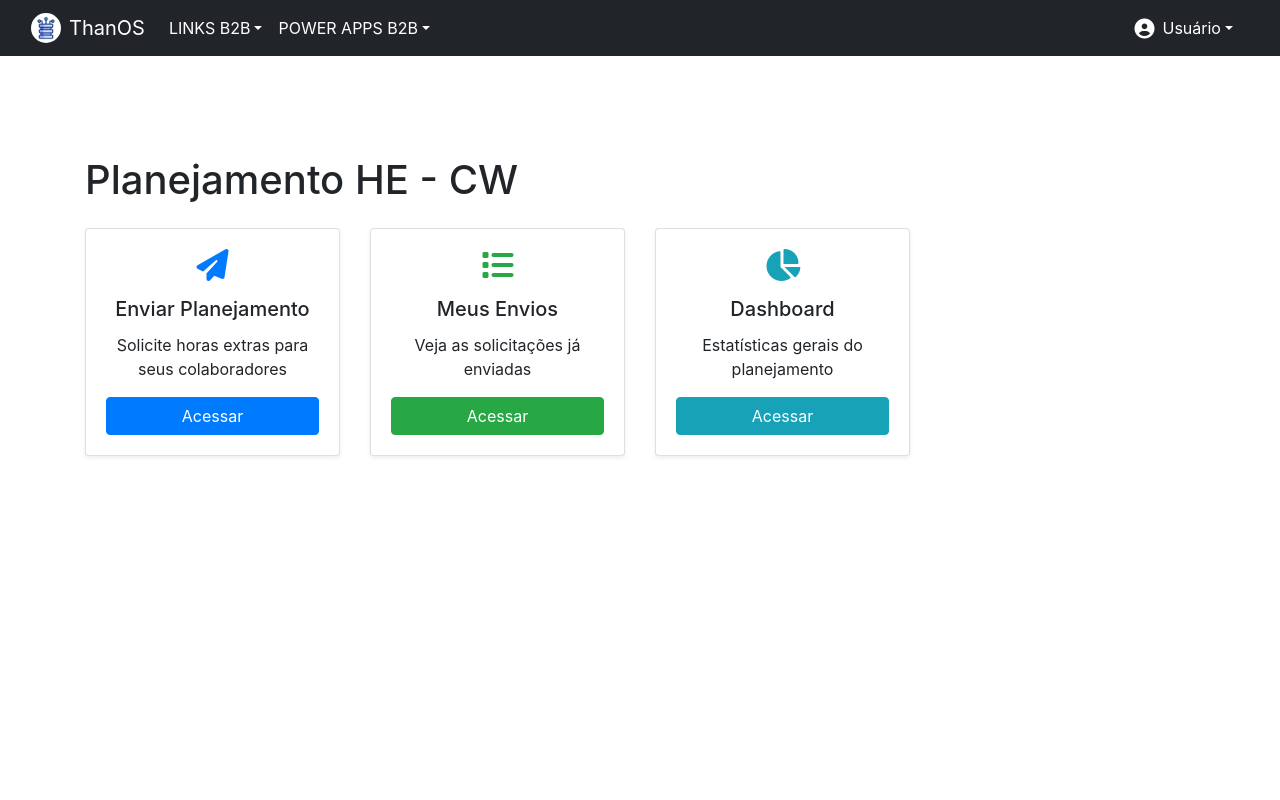
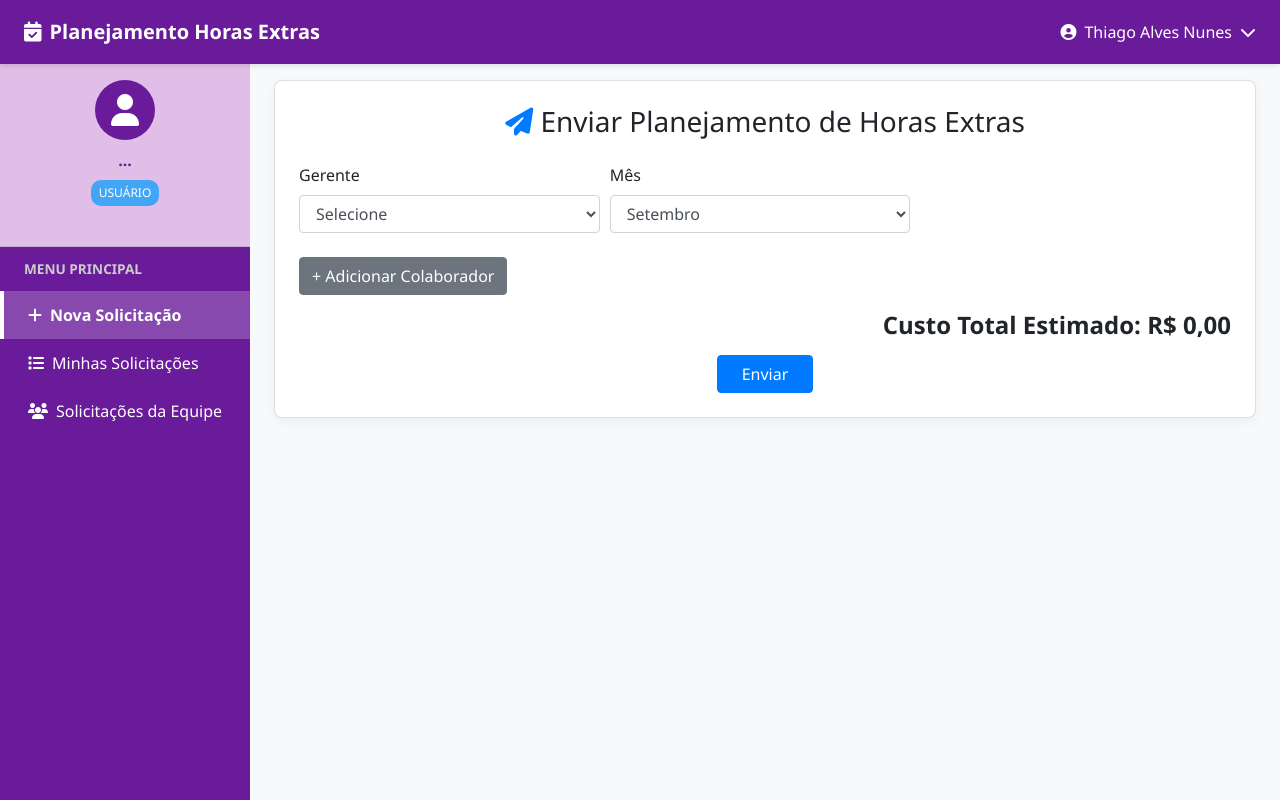
Before and after one commit to TH-SPACE/sgq-app, a website: page app_he/views/planejamento_he.html in a window 1280 px wide. Drawn offline with nearby package versions, Linux system fonts and the light colour scheme; no server answers.

Commit message:
novo layout para o HE

```diff
--- a/app_he/views/planejamento_he.html
+++ b/app_he/views/planejamento_he.html
@@ -2,212 +2,448 @@
 <html lang="pt-BR">
 
 <head>
-    <meta charset="utf-8" />
-    <meta name="viewport" content="width=device-width, initial-scale=1, shrink-to-fit=no" />
-    <title>PLANEJAMENTO HE - CW</title>
-    <link rel="icon" type="image/png" href="/img/MANOPLA.gif" />
+    <meta charset="UTF-8">
+    <meta name="viewport" content="width=device-width, initial-scale=1.0">
+    <title>Planejamento de Horas Extras</title>
 
-    <!-- Bootstrap CSS -->
-    <link rel="stylesheet" href="https://cdn.jsdelivr.net/npm/bootstrap@4.6.2/dist/css/bootstrap.min.css" />
+    <!-- Bootstrap 4.6.2 (compatível com seu enviar.js) -->
+    <link rel="stylesheet" href="https://cdn.jsdelivr.net/npm/bootstrap@4.6.2/dist/css/bootstrap.min.css">
 
     <!-- Font Awesome -->
-    <link rel="stylesheet" href="https://cdnjs.cloudflare.com/ajax/libs/font-awesome/6.5.0/css/all.min.css" />
+    <link rel="stylesheet" href="https://cdnjs.cloudflare.com/ajax/libs/font-awesome/6.5.0/css/all.min.css">
 
-    <link rel="stylesheet" href="/css/menu.css" />
+    <!-- Select2 -->
+    <link href="https://cdn.jsdelivr.net/npm/select2@4.1.0-rc.0/dist/css/select2.min.css" rel="stylesheet">
+
+    <style>
+        :root {
+            --primary-color: #6a1b9a;
+            --primary-light: #e1bee7;
+        }
+
+        body {
+            font-family: 'Segoe UI', Tahoma, Geneva, Verdana, sans-serif;
+            background-color: #f5f5f5;
+            margin: 0;
+            padding: 0;
+            height: 100vh;
+            display: flex;
+            flex-direction: column;
+        }
+
+        /* Barra Superior Fixa */
+        .navbar {
+            background-color: var(--primary-color);
+            color: white;
+            padding: 0.75rem 1.5rem;
+            display: flex;
+            justify-content: space-between;
+            align-items: center;
+            box-shadow: 0 2px 5px rgba(0, 0, 0, 0.1);
+            z-index: 1000;
+            position: fixed;
+            top: 0;
+            left: 0;
+            right: 0;
+        }
+
+        .navbar-brand {
+            font-weight: bold;
+            font-size: 1.25rem;
+            display: flex;
+            align-items: center;
+            gap: 0.5rem;
+        }
+
+        .user-menu {
+            position: relative;
+            cursor: pointer;
+        }
+
+        .dropdown-menu {
+            position: absolute;
+            right: 0;
+            top: 100%;
+            background: white;
+            border: 1px solid #ddd;
+            box-shadow: 0 4px 8px rgba(0, 0, 0, 0.1);
+            border-radius: 8px;
+            display: none;
+            z-index: 1000;
+        }
+
+        .dropdown-menu a {
+            display: block;
+            padding: 0.5rem 1rem;
+            color: #333;
+            text-decoration: none;
+        }
+
+        .dropdown-menu a:hover {
+            background-color: #f8f9fa;
+        }
+
+        /* Corpo Principal */
+        .main-content {
+            display: flex;
+            flex: 1;
+            margin-top: 56px;
+            /* Altura da barra superior */
+            overflow: hidden;
+        }
+
+        /* Menu Lateral */
+        .sidebar {
+            width: 250px;
+            background-color: var(--primary-color);
+            color: white;
+            display: flex;
+            flex-direction: column;
+            overflow-y: auto;
+            box-shadow: 2px 0 5px rgba(0, 0, 0, 0.1);
+        }
+
+        .sidebar-header {
+            padding: 1.5rem;
+            background-color: var(--primary-light);
+            color: var(--primary-color);
+            text-align: center;
+            border-bottom: 1px solid rgba(0, 0, 0, 0.1);
+        }
+
+        .sidebar-profile {
+            display: flex;
+            flex-direction: column;
+            align-items: center;
+            gap: 0.5rem;
+            margin-bottom: 1rem;
+        }
+
+        .profile-icon {
+            width: 60px;
+            height: 60px;
+            background-color: var(--primary-color);
+            border-radius: 50%;
+            display: flex;
+            align-items: center;
+            justify-content: center;
+            color: white;
+            font-size: 2rem;
+        }
+
+        .profile-name {
+            font-weight: bold;
+            font-size: 1rem;
+        }
+
+        .profile-role {
+            background-color: #42a5f5;
+            color: white;
+            padding: 0.25rem 0.5rem;
+            border-radius: 10px;
+            font-size: 0.75rem;
+        }
+
+        .menu-title {
+            padding: 0.75rem 1.5rem;
+            font-weight: bold;
+            color: #ccc;
+            font-size: 0.85rem;
+            text-transform: uppercase;
+        }
+
+        .menu-item {
+            padding: 0.75rem 1.5rem;
+            color: white;
+            text-decoration: none;
+            display: flex;
+            align-items: center;
+            gap: 0.5rem;
+            transition: background-color 0.2s;
+            border-left: 4px solid transparent;
+        }
+
+        .menu-item:hover {
+            background-color: rgba(255, 255, 255, 0.1);
+        }
+
+        .menu-item.active {
+            background-color: rgba(255, 255, 255, 0.2);
+            border-left-color: white;
+            font-weight: bold;
+        }
+
+        /* Conteúdo Principal */
+        .content {
+            flex: 1;
+            padding: 1.5rem;
+            background-color: #f8f9fa;
+            overflow-y: auto;
+        }
+
+        .card {
+            background: white;
+            border-radius: 8px;
+            box-shadow: 0 4px 12px rgba(0, 0, 0, 0.05);
+            padding: 1.5rem;
+        }
+
+        .card-title {
+            color: var(--primary-color);
+            font-weight: bold;
+            font-size: 1.5rem;
+            margin-bottom: 1.5rem;
+            display: flex;
+            align-items: center;
+            gap: 0.5rem;
+        }
+
+        .is-invalid {
+            border-color: red !important;
+            background-color: #ffe6e6;
+        }
+
+        .erro-msg {
+            color: red;
+            font-size: 0.85em;
+        }
+
+        .select2-container .select2-selection--single {
+            height: 38px !important;
+            padding: 5px 8px !important;
+        }
+
+        /* Responsividade */
+        @media (max-width: 768px) {
+            .sidebar {
+                width: 100%;
+                height: auto;
+                flex-direction: row;
+                overflow-x: auto;
+            }
+
+            .sidebar-header {
+                padding: 1rem;
+                flex-shrink: 0;
+            }
+
+            .menu-title {
+                display: none;
+            }
+
+            .menu-item {
+                padding: 0.5rem 1rem;
+                font-size: 0.9rem;
+            }
+
+            .content {
+                padding: 1rem;
+            }
+        }
+    </style>
 </head>
 
 <body>
-    <!-- Navbar -->
-    <nav id="topbar" class="navbar navbar-expand-lg navbar-dark fixed-top">
-        <div class="container-fluid">
-            <a class="navbar-brand d-flex align-items-center" href="/home">
-                <img src="/img/base-de-dados.gif" width="30" height="30" class="rounded-circle mr-2" alt="Logo">
-                <span>ThanOS</span>
-            </a>
-            <button class="navbar-toggler" type="button" data-toggle="collapse" data-target="#navbarContent"
-                aria-controls="navbarContent" aria-expanded="false" aria-label="Toggle navigation">
-                <span class="navbar-toggler-icon"></span>
-            </button>
-
-            <div class="collapse navbar-collapse" id="navbarContent">
-                <ul class="navbar-nav mr-auto">
-
-                    <li class="nav-item active" id="posBd" style=" display: none;">
-                        <a class="nav-link" href="/home/pos_bd_b2b">PÓS BD B2B</a>
-                    </li>
-                    <li class=" nav-item active" id="vida_sigitm" style=" display: none;">
-                        <a class="nav-link" href="/home/sigitm">VIDA SIGITM</a>
-                    </li>
-                    <li class="nav-item dropdown active">
-                        <a class="nav-link dropdown-toggle" href="#" id="menuDropdown" role="button"
-                            data-toggle="dropdown" aria-haspopup="true" aria-expanded="false">LINKS B2B</a>
-                        <div class="dropdown-menu" aria-labelledby="menuDropdown">
-
-                            <a class="dropdown-item" href="https://brtdtlts0002fu.redecorp.br/gps/dashboard_b2b/index"
-                                target="_blank" rel="noopener noreferrer">GPS EMPRESARIAL</a>
-
-                            <a class="dropdown-item"
-                                href="https://app.powerbi.com/groups/me/reports/3138e4a6-bc78-4424-9ce6-c67b6a55644d/ReportSectionb445b0614e5c0e30a351?experience=power-bi&clientSideAuth=0"
-                                target="_blank" rel="noopener noreferrer">IRR/IRT B2B</a>
-
-                            <a class="dropdown-item"
-                                href="https://app.powerbi.com/groups/me/reports/8448e95d-70a3-4dcd-8b5f-74cf7de5c377/ReportSection1d11583f2f338d57ce8e?experience=power-bi"
-                                target="_blank" rel="noopener noreferrer">ABERTOS E ENCERRADOS / VUST</a>
-
-                            <a class="dropdown-item"
-                                href="https://app.powerbi.com/groups/me/reports/77ce5d9e-0de8-4a24-992c-5905c57c1e3b/ReportSection?experience=power-bi">PLANTA
-                                B2B</a>
-                            <div class="dropdown-divider"></div>
-
+    <!-- Barra Superior Fixa -->
+    <div class="navbar">
+        <div class="navbar-brand">
+            <i class="fas fa-calendar-check"></i>
+            Planejamento Horas Extras
         </div>
-                    </li>
-                    <li class="nav-item dropdown active">
-                        <a class="nav-link dropdown-toggle" href="#" id="menuDropdown" role="button"
-                            data-toggle="dropdown" aria-haspopup="true" aria-expanded="false">POWER APPS B2B</a>
-                        <div class="dropdown-menu" aria-labelledby="menuDropdown">
-                            <a class="dropdown-item"
-                                href="https://apps.powerapps.com/play/e/default-9744600e-3e04-492e-baa1-25ec245c6f10/a/4a6e89fa-81bd-43f3-82b7-5799ed6f108f?hidenavbar=true"
-                                target="_blank" rel="noopener noreferrer">QUALIDADE B2B</a>
-
-                            <a class="dropdown-item"
-                                href="https://apps.powerapps.com/play/e/default-9744600e-3e04-492e-baa1-25ec245c6f10/a/ba24c9cb-d58a-431c-88bf-30719d3f054f?tenantId=9744600e-3e04-492e-baa1-25ec245c6f10&sourcetime=1754675609437&source=portal"
-                                target="_blank" rel="noopener noreferrer">IRR B2B</a>
-
-                            <a class="dropdown-item"
-                                href="https://apps.powerapps.com/play/e/default-9744600e-3e04-492e-baa1-25ec245c6f10/a/a28a8168-8d3b-44fd-8d97-30772b7b8263?tenantId=9744600e-3e04-492e-baa1-25ec245c6f10&sourcetime=1754675609435&source=portal">B2B
-                                VUST</a>
-                            <div class="dropdown-divider"></div>
-
+        <div class="user-menu">
+            <div style="display: flex; align-items: center; gap: 0.5rem; cursor: pointer;">
+                <i class="fas fa-user-circle"></i>
+                <span id="userName">Thiago Alves Nunes</span>
+                <i class="fas fa-chevron-down"></i>
             </div>
-                    </li>
-                </ul>
-
-                <!-- Usuário -->
-                <div class="dropdown">
-                    <a class="nav-link dropdown-toggle text-white d-flex align-items-center" href="#"
-                        id="usuarioDropdown" role="button" data-toggle="dropdown" aria-haspopup="true"
-                        aria-expanded="false">
-                        <i class="fas fa-user-circle fa-lg mr-2"></i>
-                        <span id="nomeUsuario">Usuário</span>
-                    </a>
-                    <div class="dropdown-menu dropdown-menu-right shadow-sm" aria-labelledby="usuarioDropdown">
-                        <a id="painelUpload" class="dropdown-item" href="/home/upload_bases"" style=" display: none;">
-                            <i class="fa-solid fa-upload text-info mr-2"></i>UPLOAD BASES
-                        </a>
-                        <a id="painelAdmBtn" class="dropdown-item" href="/admin" style="display: none;">
-                            <i class="fas fa-cogs text-warning mr-2"></i>PAINEL ADM
-                        </a>
-                        <a class="dropdown-item" href="/auth/logout">
-                            <i class="fas fa-sign-out-alt text-danger mr-2"></i>SAIR
-                        </a>
-
-                    </div>
-                </div>
-            </div>
-        </div>
-    </nav>
-
-    <div class="container mt-5 pt-5">
-        <h1 class="mb-4">Planejamento HE - CW</h1>
-        <div class="row">
-            <!-- Card Enviar -->
-            <div class="col-md-3">
-                <div class="card shadow-sm">
-                    <div class="card-body text-center">
-                        <i class="fa-solid fa-paper-plane fa-2x text-primary mb-3"></i>
-                        <h5 class="card-title">Enviar Planejamento</h5>
-                        <p class="card-text">Solicite horas extras para seus colaboradores</p>
-                        <a href="/planejamento-he/enviar" class="btn btn-primary btn-block">Acessar</a>
+            <div class="dropdown-menu">
+                <a href="#" id="logoutLink"><i class="fas fa-sign-out-alt"></i> Sair</a>
             </div>
         </div>
     </div>
 
-            <!-- Card Envios -->
-            <div class="col-md-3">
-                <div class="card shadow-sm">
-                    <div class="card-body text-center">
-                        <i class="fa-solid fa-list fa-2x text-success mb-3"></i>
-                        <h5 class="card-title">Meus Envios</h5>
-                        <p class="card-text">Veja as solicitações já enviadas</p>
-                        <a href="/planejamento-he/envios" class="btn btn-success btn-block">Acessar</a>
+    <!-- Corpo Principal -->
+    <div class="main-content">
+        <!-- Menu Lateral -->
+        <div class="sidebar">
+            <div class="sidebar-header">
+                <div class="sidebar-profile">
+                    <div class="profile-icon">
+                        <i class="fas fa-user"></i>
                     </div>
+                    <div class="profile-name" id="sidebarUserName">...</div>
+                    <div class="profile-role">USUÁRIO</div>
                 </div>
             </div>
 
-            <!-- Card Dash -->
-            <div class="col-md-3">
-                <div class="card shadow-sm">
-                    <div class="card-body text-center">
-                        <i class="fa-solid fa-chart-pie fa-2x text-info mb-3"></i>
-                        <h5 class="card-title">Dashboard</h5>
-                        <p class="card-text">Estatísticas gerais do planejamento</p>
-                        <a href="/planejamento-he/dash" class="btn btn-info btn-block">Acessar</a>
-                    </div>
-                </div>
+            <div class="menu-title">MENU PRINCIPAL</div>
+
+            <a href="#" class="menu-item active" data-page="novaSolicitacao">
+                <i class="fas fa-plus"></i>
+                Nova Solicitação
+            </a>
+
+            <a href="#" class="menu-item" data-page="minhasSolicitacoes">
+                <i class="fas fa-list"></i>
+                Minhas Solicitações
+            </a>
+
+            <a href="#" class="menu-item" data-page="solicitacoesEquipe">
+                <i class="fas fa-users"></i>
+                Solicitações da Equipe
+            </a>
         </div>
 
-            <!-- Card Aprovação -->
-            <div class="col-md-3" id="cardAprovacao" style="display:none;">
-                <div class="card shadow-sm">
-                    <div class="card-body text-center">
-                        <i class="fa-solid fa-check-double fa-2x text-warning mb-3"></i>
-                        <h5 class="card-title">Fila de Aprovação</h5>
-                        <p class="card-text">Diretores aprovam ou recusam solicitações</p>
-                        <a href="/planejamento-he/aprovacao" class="btn btn-warning btn-block">Acessar</a>
+        <!-- Conteúdo Principal -->
+        <div class="content">
+            <!-- Tela: Nova Solicitação -->
+            <div id="novaSolicitacao" class="card">
+                <h3 class="text-center mb-4">
+                    <i class="fa-solid fa-paper-plane text-primary"></i>
+                    Enviar Planejamento de Horas Extras
+                </h3>
+
+                <!-- Seleção fixa -->
+                <div class="row">
+                    <div class="col-md-8">
+                        <div class="form-row mb-4">
+                            <div class="col-md-6">
+                                <label for="gerente">Gerente</label>
+                                <select id="gerente" class="form-control" required>
+                                    <option value="">Selecione</option>
+                                </select>
                             </div>
+                            <div class="col-md-6">
+                                <label for="mes">Mês</label>
+                                <select id="mes" class="form-control" required>
+                                    <option value="Janeiro">Janeiro</option>
+                                    <option value="Fevereiro">Fevereiro</option>
+                                    <option value="Março">Março</option>
+                                    <option value="Abril">Abril</option>
+                                    <option value="Maio">Maio</option>
+                                    <option value="Junho">Junho</option>
+                                    <option value="Julho">Julho</option>
+                                    <option value="Agosto">Agosto</option>
+                                    <option value="Setembro">Setembro</option>
+                                    <option value="Outubro">Outubro</option>
+                                    <option value="Novembro">Novembro</option>
+                                    <option value="Dezembro">Dezembro</option>
+                                </select>
                             </div>
                         </div>
                     </div>
                 </div>
 
+                <!-- Linhas de colaboradores -->
+                <div id="linhasColaboradores"></div>
+
+                <button type="button" id="addLinha" class="btn btn-secondary mb-3">
+                    + Adicionar Colaborador
+                </button>
+
+                <div class="text-right mb-3">
+                    <h4 class="font-weight-bold">
+                        Custo Total Estimado: <span id="valorTotalHoras">R$ 0,00</span>
+                    </h4>
+                </div>
+
+                <div class="text-center">
+                    <button type="button" id="btnEnviar" class="btn btn-primary px-4">Enviar</button>
+                </div>
+            </div>
+
+            <!-- Outras telas (ocultas) -->
+            <div id="minhasSolicitacoes" class="card" style="display: none;">
+                <h2 class="card-title"><i class="fas fa-list"></i> Minhas Solicitações</h2>
+                <p>Carregando...</p>
+            </div>
+            <div id="solicitacoesEquipe" class="card" style="display: none;">
+                <h2 class="card-title"><i class="fas fa-users"></i> Solicitações da Equipe</h2>
+                <p>Carregando...</p>
+            </div>
+        </div>
+    </div>
+
+    <!-- Scripts -->
+    <script src="https://code.jquery.com/jquery-3.6.0.min.js"></script>
+    <script src="https://cdn.jsdelivr.net/npm/bootstrap@4.6.2/dist/js/bootstrap.bundle.min.js"></script>
+    <script src="https://cdn.jsdelivr.net/npm/select2@4.1.0-rc.0/dist/js/select2.min.js"></script>
+
+    <!-- Seu enviar.js -->
+    <script src="/public/js/enviar.js"></script>
+
+    <!-- Script de navegação e logout -->
+    <!-- Script de navegação, logout e dados do usuário -->
     <script>
-        // Mostrar card de aprovação só para ADM/Diretor
+        // Função para carregar dados do usuário
+        function carregarDadosUsuario() {
             fetch('/home/usuario')
-            .then(res => res.json())
+                .then(res => {
+                    if (!res.ok) throw new Error('Não autenticado');
+                    return res.json();
+                })
                 .then(data => {
-                if (data.perfil === 'ADM') {
-                    document.getElementById('cardAprovacao').style.display = 'block';
+                    const nomeCompleto = data.nome || 'Usuário';
+                    const perfil = data.perfil || 'USER';
+
+                    // Exibe apenas o primeiro nome na barra superior
+                    const primeiroNome = nomeCompleto.split(' ')[0];
+                    document.getElementById('userName').textContent = primeiroNome;
+
+                    // Exibe nome completo no menu lateral
+                    document.getElementById('sidebarUserName').textContent = nomeCompleto;
+
+                    // Dentro do .then(data => { ... })
+                    const perfilBadge = document.querySelector('.profile-role');
+                    if (perfilBadge) {
+                        perfilBadge.textContent = perfil;
+                    }
+                })
+                .catch(error => {
+                    console.error('Erro ao carregar dados do usuário:', error);
+                    // Opcional: redirecionar para login se não autenticado
+                    // window.location.href = '/login';
+                });
+        }
+
+        function showPage(pageId) {
+            document.querySelectorAll('.card').forEach(card => {
+                card.style.display = 'none';
+            });
+            document.getElementById(pageId).style.display = 'block';
+
+            document.querySelectorAll('.menu-item').forEach(item => {
+                item.classList.remove('active');
+            });
+            document.querySelector(`[data-page="${pageId}"]`).classList.add('active');
+        }
+
+        document.querySelectorAll('.menu-item').forEach(item => {
+            item.addEventListener('click', (e) => {
+                e.preventDefault();
+                showPage(item.getAttribute('data-page'));
+            });
+        });
+
+        document.getElementById('logoutLink').addEventListener('click', (e) => {
+            e.preventDefault();
+            if (confirm('Tem certeza que deseja sair?')) {
+                window.location.href = '/auth/logout';
             }
         });
-    </script>
 
-    <!-- JS Usuário -->
-    <script>
-        fetch('/home/usuario')
-            .then(res => res.json())
-            .then(data => {
-                const nomeUsuario = data.nome;
-                const perfilUsuario = data.perfil;
-                const acessos = data.acessos;
-
-                document.getElementById('nomeUsuario').innerText = nomeUsuario.split(' ')[0]
+        // Inicialização
+        document.addEventListener('DOMContentLoaded', () => {
+            carregarDadosUsuario();
+            showPage('novaSolicitacao');
+        });
 
 
-
-                if (perfilUsuario === 'ADM') {
-                    document.getElementById('painelAdmBtn').style.display = 'inline-block';
-                }
-
-                if (perfilUsuario === 'ADM' || perfilUsuario === 'USER_UPLOAD') {
-                    document.getElementById('painelUpload').style.display = 'inline-block'
-                }
-                // Liberar POS BD se tiver permissão
-                if (acessos.includes('posbd')) {
-                    document.getElementById('posBd').style.display = 'inline-block';
-                }
-                if (acessos.includes('vidaSigitm')) {
-                    document.getElementById('vida_sigitm').style.display = 'inline-block';
-                } console.log('Acessos do usuário:', acessos);
-
-
+        // Mostrar tela inicial
+        document.addEventListener('DOMContentLoaded', () => {
+            showPage('novaSolicitacao');
         });
     </script>
-
-    <!-- Bootstrap JS -->
-    <script src="https://code.jquery.com/jquery-3.5.1.slim.min.js" crossorigin="anonymous"></script>
-    <script src="https://cdn.jsdelivr.net/npm/bootstrap@4.6.2/dist/js/bootstrap.bundle.min.js"
-        crossorigin="anonymous"></script>
-
 </body>
 
 </html>
--- a/routes/auth.js
+++ b/routes/auth.js
@@ -47,7 +47,6 @@ router.post("/login", async (req, res) => {
           resolve(auth);
         });
       });
-
       // 3. Buscar nome completo do usuário no AD
 
       const userInfo = await new Promise((resolve, reject) => {
```
Lines whose indentation alone changed are shown as unchanged.
